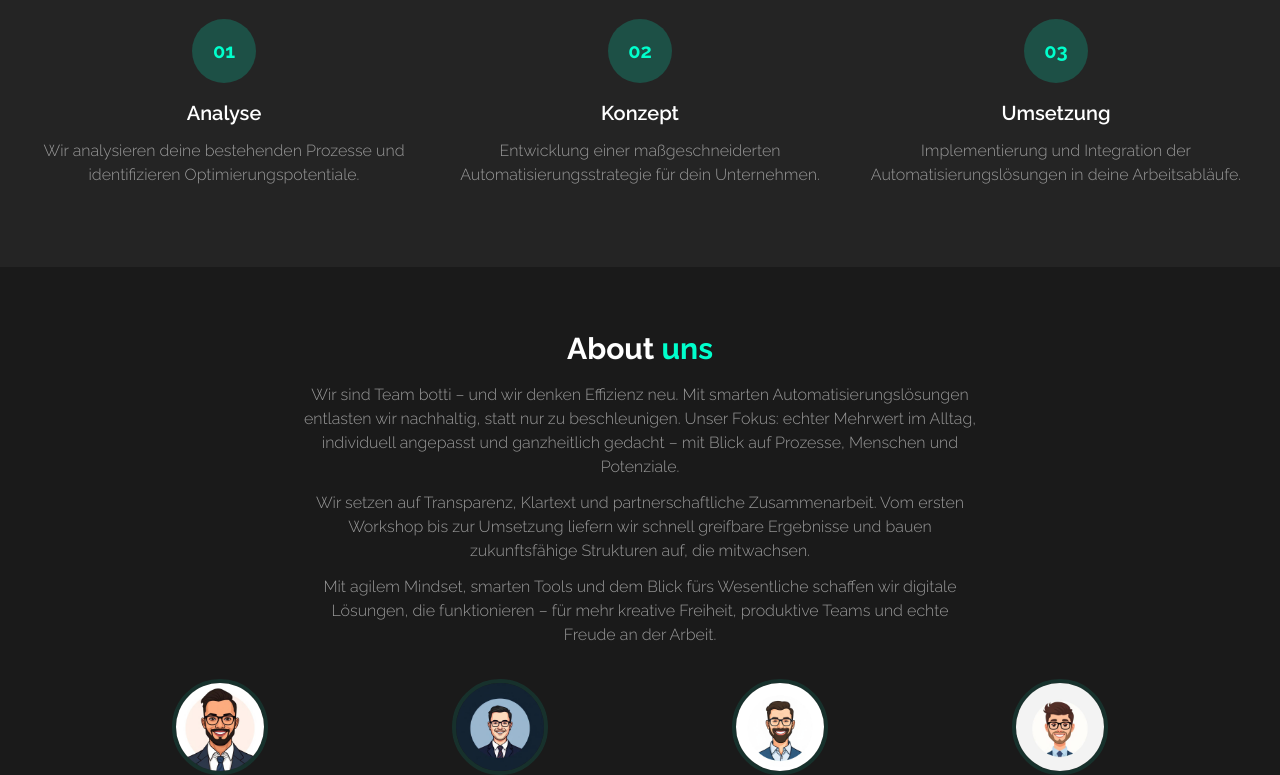
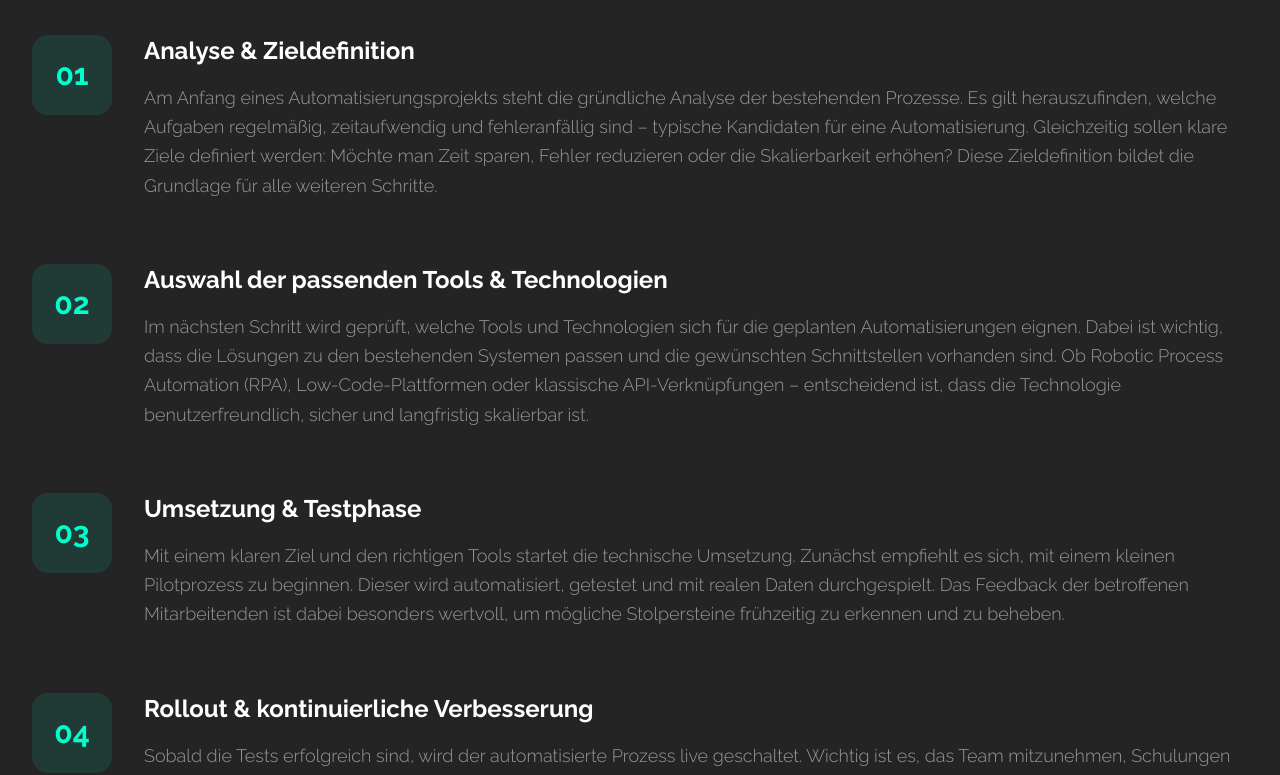
Before and after one commit to RobertLinke89/heybotti, a React (Vite) app: page / in a window 1280 px wide. Shown: the part 4400-5175 px from the top of the page. Built offline with nearby package versions, Linux system fonts and the light colour scheme.

Commit message:
Refactor About section
Update the About section based on the provided information.

```diff
--- a/src/components/About.tsx
+++ b/src/components/About.tsx
@@ -3,36 +3,77 @@ const About = () => {
   return (
     <section id="about" className="bg-secondary py-20">
       <div className="max-w-7xl mx-auto px-4 sm:px-6 lg:px-8">
-        <div className="text-center">
+        <div className="text-center mb-16">
           <h2 className="text-4xl font-bold text-foreground mb-6 font-raleway">
             So gehen wir <span className="text-primary">vor</span>
           </h2>
-          <div className="grid md:grid-cols-3 gap-8 mt-12">
-            <div className="text-center">
-              <div className="w-16 h-16 bg-primary/20 rounded-full flex items-center justify-center mx-auto mb-4">
-                <span className="text-primary font-bold text-xl">01</span>
+        </div>
+
+        <div className="space-y-16">
+          {/* Step 01 */}
+          <div className="flex flex-col lg:flex-row items-start gap-8">
+            <div className="flex-shrink-0">
+              <div className="w-20 h-20 bg-primary/10 rounded-2xl flex items-center justify-center">
+                <span className="text-primary font-bold text-3xl font-raleway">01</span>
               </div>
-              <h3 className="text-xl font-semibold text-foreground mb-3 font-raleway">Analyse</h3>
-              <p className="text-muted-foreground font-raleway font-light">
-                Wir analysieren deine bestehenden Prozesse und identifizieren Optimierungspotentiale.
+            </div>
+            <div className="flex-1">
+              <h3 className="text-2xl font-bold text-foreground mb-4 font-raleway">
+                Analyse & Zieldefinition
+              </h3>
+              <p className="text-muted-foreground font-raleway font-light leading-relaxed text-lg">
+                Am Anfang eines Automatisierungsprojekts steht die gründliche Analyse der bestehenden Prozesse. Es gilt herauszufinden, welche Aufgaben regelmäßig, zeitaufwendig und fehleranfällig sind – typische Kandidaten für eine Automatisierung. Gleichzeitig sollen klare Ziele definiert werden: Möchte man Zeit sparen, Fehler reduzieren oder die Skalierbarkeit erhöhen? Diese Zieldefinition bildet die Grundlage für alle weiteren Schritte.
               </p>
             </div>
-            <div className="text-center">
-              <div className="w-16 h-16 bg-primary/20 rounded-full flex items-center justify-center mx-auto mb-4">
-                <span className="text-primary font-bold text-xl">02</span>
+          </div>
+
+          {/* Step 02 */}
+          <div className="flex flex-col lg:flex-row items-start gap-8">
+            <div className="flex-shrink-0">
+              <div className="w-20 h-20 bg-primary/10 rounded-2xl flex items-center justify-center">
+                <span className="text-primary font-bold text-3xl font-raleway">02</span>
               </div>
-              <h3 className="text-xl font-semibold text-foreground mb-3 font-raleway">Konzept</h3>
-              <p className="text-muted-foreground font-raleway font-light">
-                Entwicklung einer maßgeschneiderten Automatisierungsstrategie für dein Unternehmen.
+            </div>
+            <div className="flex-1">
+              <h3 className="text-2xl font-bold text-foreground mb-4 font-raleway">
+                Auswahl der passenden Tools & Technologien
+              </h3>
+              <p className="text-muted-foreground font-raleway font-light leading-relaxed text-lg">
+                Im nächsten Schritt wird geprüft, welche Tools und Technologien sich für die geplanten Automatisierungen eignen. Dabei ist wichtig, dass die Lösungen zu den bestehenden Systemen passen und die gewünschten Schnittstellen vorhanden sind. Ob Robotic Process Automation (RPA), Low-Code-Plattformen oder klassische API-Verknüpfungen – entscheidend ist, dass die Technologie benutzerfreundlich, sicher und langfristig skalierbar ist.
               </p>
             </div>
-            <div className="text-center">
-              <div className="w-16 h-16 bg-primary/20 rounded-full flex items-center justify-center mx-auto mb-4">
-                <span className="text-primary font-bold text-xl">03</span>
+          </div>
+
+          {/* Step 03 */}
+          <div className="flex flex-col lg:flex-row items-start gap-8">
+            <div className="flex-shrink-0">
+              <div className="w-20 h-20 bg-primary/10 rounded-2xl flex items-center justify-center">
+                <span className="text-primary font-bold text-3xl font-raleway">03</span>
               </div>
-              <h3 className="text-xl font-semibold text-foreground mb-3 font-raleway">Umsetzung</h3>
-              <p className="text-muted-foreground font-raleway font-light">
-                Implementierung und Integration der Automatisierungslösungen in deine Arbeitsabläufe.
+            </div>
+            <div className="flex-1">
+              <h3 className="text-2xl font-bold text-foreground mb-4 font-raleway">
+                Umsetzung & Testphase
+              </h3>
+              <p className="text-muted-foreground font-raleway font-light leading-relaxed text-lg">
+                Mit einem klaren Ziel und den richtigen Tools startet die technische Umsetzung. Zunächst empfiehlt es sich, mit einem kleinen Pilotprozess zu beginnen. Dieser wird automatisiert, getestet und mit realen Daten durchgespielt. Das Feedback der betroffenen Mitarbeitenden ist dabei besonders wertvoll, um mögliche Stolpersteine frühzeitig zu erkennen und zu beheben.
+              </p>
+            </div>
+          </div>
+
+          {/* Step 04 */}
+          <div className="flex flex-col lg:flex-row items-start gap-8">
+            <div className="flex-shrink-0">
+              <div className="w-20 h-20 bg-primary/10 rounded-2xl flex items-center justify-center">
+                <span className="text-primary font-bold text-3xl font-raleway">04</span>
+              </div>
+            </div>
+            <div className="flex-1">
+              <h3 className="text-2xl font-bold text-foreground mb-4 font-raleway">
+                Rollout & kontinuierliche Verbesserung
+              </h3>
+              <p className="text-muted-foreground font-raleway font-light leading-relaxed text-lg">
+                Sobald die Tests erfolgreich sind, wird der automatisierte Prozess live geschaltet. Wichtig ist es, das Team mitzunehmen, Schulungen anzubieten und den Nutzen transparent zu kommunizieren. Automatisierung ist kein einmaliger Akt, sondern ein kontinuierlicher Prozess – regelmäßige Überprüfungen, Optimierungen und die Erweiterung auf weitere Prozesse sorgen für langfristigen Erfolg.
               </p>
             </div>
           </div>
```
